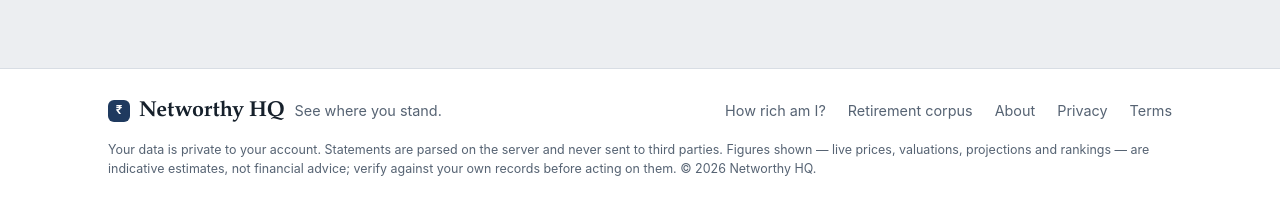
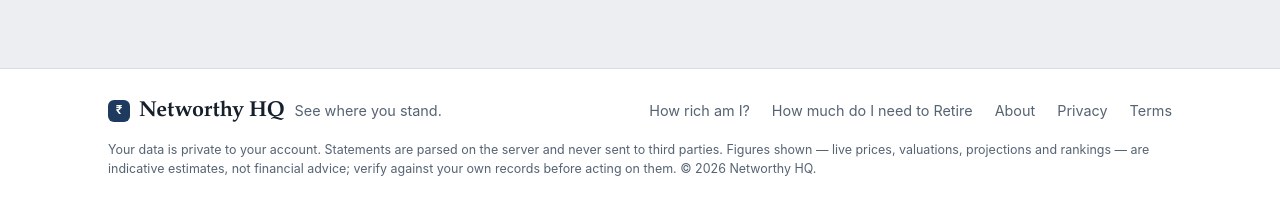
Before and after one commit to awmanoj/networthy, a FastAPI app: page /about in a window 1280 px wide. Shown: the part 1429-1633 px from the top of the page. Run offline with FastAPI, Linux system fonts and the light colour scheme.

Commit message:
Label the footer link "How much do I need to Retire"
Matches the query people type rather than describing the page, which also makes
it better anchor text than "Retirement corpus".

Co-Authored-By: Claude Opus 5 <noreply@anthropic.com>
Claude-Session: https://claude.ai/code/session_01BvZ1LseT4aNZ4K31Z2uf5B

```diff
--- a/app/templates/_footer.html
+++ b/app/templates/_footer.html
@@ -6,7 +6,7 @@
     </div>
     <nav class="mkt-foot-links">
       <a href="/how-rich-am-i">How rich am I?</a>
-      <a href="/how-much-do-i-need-to-retire">Retirement corpus</a>
+      <a href="/how-much-do-i-need-to-retire">How much do I need to Retire</a>
       <a href="/about">About</a>
       <a href="/privacy">Privacy</a>
       <a href="/terms">Terms</a>
```
